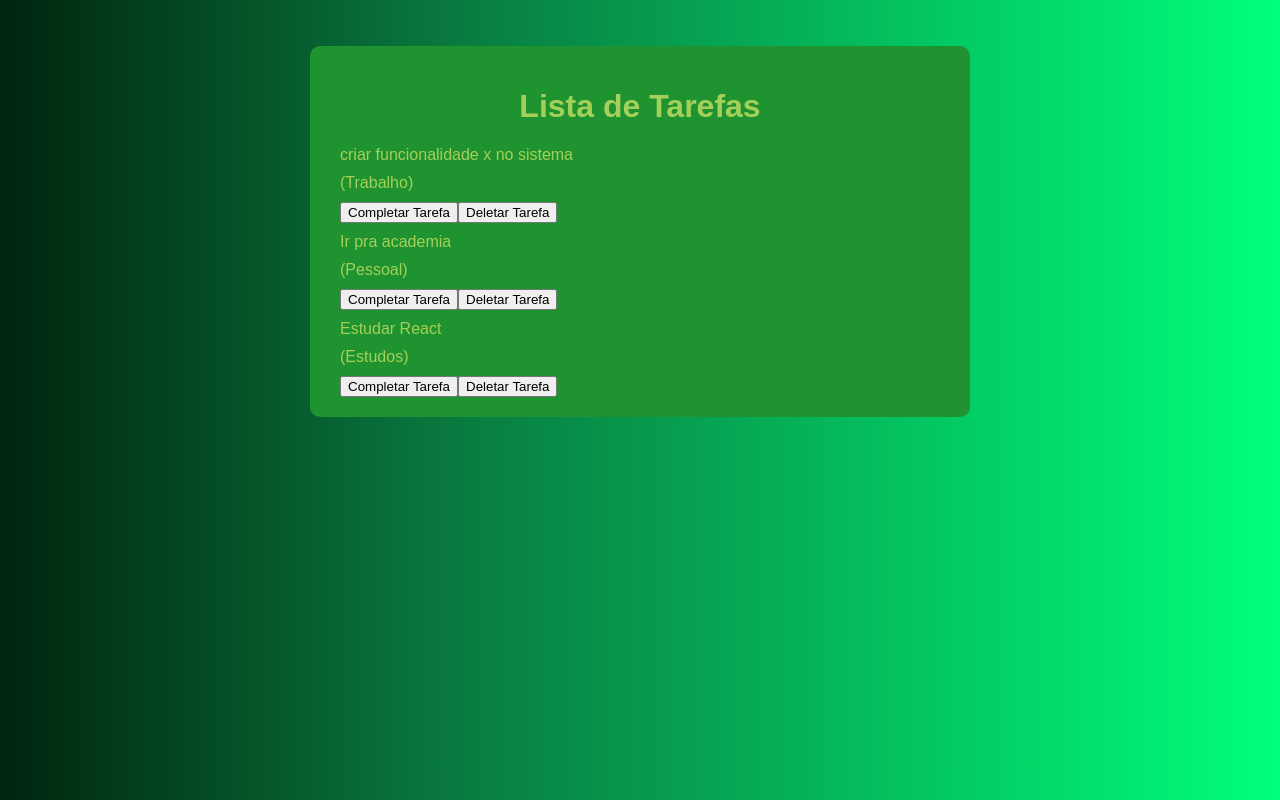
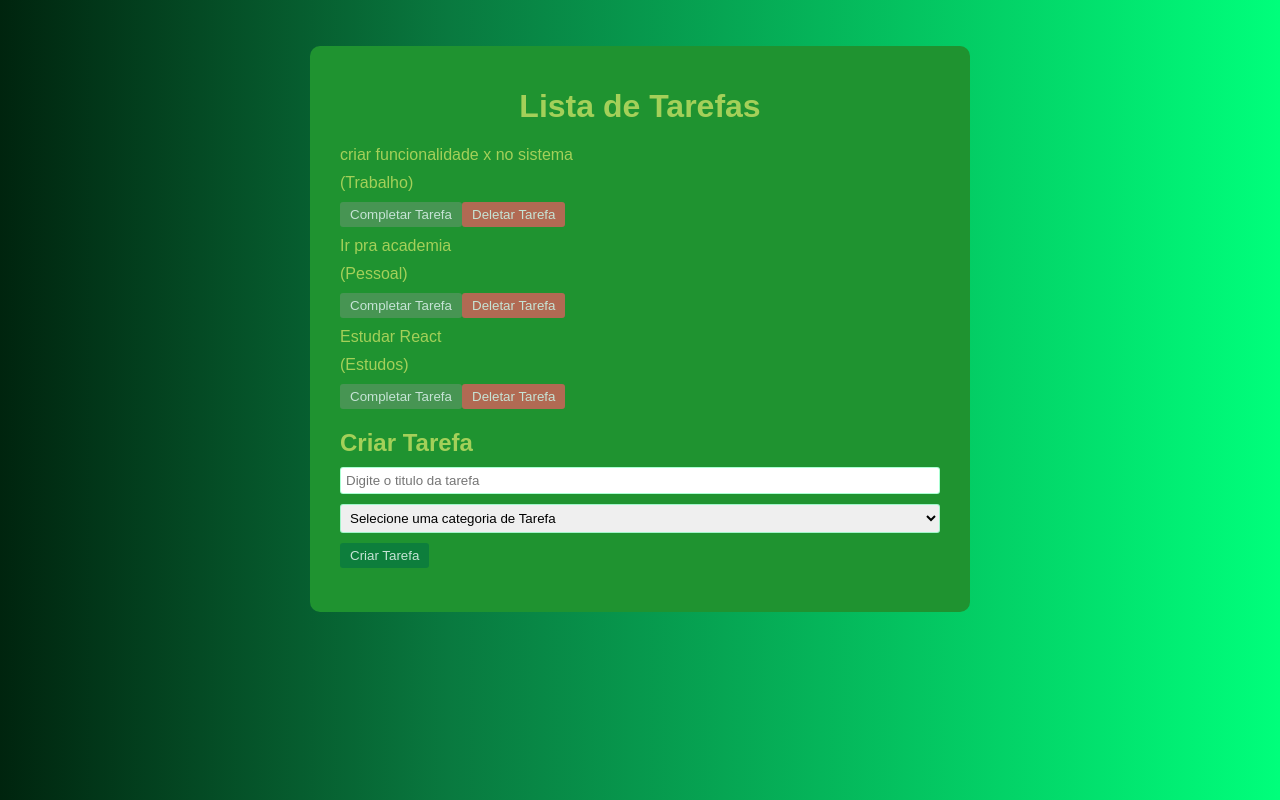
Before and after one commit to IgorSPinto/PJ_Individ_MD5, a React (Vite) app in the folder todo-list-igor/: page / in a window 1280 px wide. Shown: the top 800 px of the page. Built offline with nearby package versions, Linux system fonts and the light colour scheme.

Commit message:
feat: :sparkles: Estilização do formulário

```diff
--- a/todo-list-igor/src/App.css
+++ b/todo-list-igor/src/App.css
@@ -31,3 +31,38 @@
 input {
   box-sizing: border-box;
 }
+
+button {
+  background-color: #09793f;
+  color:aliceblue;
+  padding: 5px 10px;
+  border: none;
+  border-radius: 3px;
+  cursor: pointer;
+  opacity: 0.8;
+  transition: 0.3s;
+}
+
+button:hover {
+  opacity: 1;
+}
+
+.complete {
+  background-color: #51965c;
+}
+
+.delete {
+  background-color: #d6605c;
+}
+
+.todo-form{
+  padding-bottom: 1.5rem;
+}
+
+input, select {
+  padding: 5px;
+  margin-bottom: 10px;
+  border: 1px solid #00ff7b53;
+  border-radius: 3px;
+  width: 100%;
+}
--- a/todo-list-igor/src/App.jsx
+++ b/todo-list-igor/src/App.jsx
@@ -1,40 +1,42 @@
-import { useState } from 'react'
-import './App.css'
-import Todo from './components/Todo'
+import { useState } from "react";
+import "./App.css";
+import Todo from "./components/Todo";
+import Todoform from "./components/Todoform";
 
 function App() {
   const [todos, setTodos] = useState([
-
     {
-      id:1,
+      id: 1,
       texto: "criar funcionalidade x no sistema",
       categoria: "Trabalho",
       Completo: false,
     },
     {
-      id:2,
+      id: 2,
       texto: "Ir pra academia",
       categoria: "Pessoal",
       Completo: false,
     },
     {
-      id:3,
+      id: 3,
       texto: "Estudar React",
       categoria: "Estudos",
       Completo: false,
-    }
-  ])
+    },
+  ]);
 
-  return <div className='app'>
-    <h1>Lista de Tarefas</h1>
-    <div className='todo-list'>
-
-      {/* map de array que exibe todos os objetos da todo list */}
-      {todos.map((todo) => (
-        <Todo todo={todo}/>
-      ))}
+  return (
+    <div className="app">
+      <h1>Lista de Tarefas</h1>
+      <div className="todo-list">
+        {/* map de array que exibe todos os objetos da todo list */}
+        {todos.map((todo) => (
+          <Todo todo={todo} />
+        ))}
+      </div>
+      <Todoform />
     </div>
-  </div>
+  );
 }
 
-export default App
+export default App;
--- a/todo-list-igor/src/components/Todo.jsx
+++ b/todo-list-igor/src/components/Todo.jsx
@@ -11,10 +11,10 @@
           </div>
           <div>
             {/* botão que irá marcar uma tarefa como concluída */}
-            <button>Completar Tarefa</button>
+            <button className='complete'>Completar Tarefa</button>
 
             {/* botão que irá deletar uma tarefa */}
-            <button>Deletar Tarefa</button>
+            <button className='delete'>Deletar Tarefa</button>
           </div>
         </div>
   )
--- /dev/null
+++ b/todo-list-igor/src/components/Todoform.jsx
@@ -0,0 +1,21 @@
+import React from 'react'
+
+const Todoform = () => {
+  return (
+    <div className='todo-form'>
+        <h2>Criar Tarefa</h2>
+        <form>
+            <input type='text' placeholder='Digite o titulo da tarefa'/>
+            <select>
+                <option value="">Selecione uma categoria de Tarefa</option>
+                <option value="Trabalho">Trabalho</option>
+                <option value="Pessoal">Pessoal</option>
+                <option value="Estudos">Estudos</option>
+            </select>
+            <button type='submit'>Criar Tarefa</button>
+        </form>
+    </div>
+  )
+}
+
+export default Todoform
```
